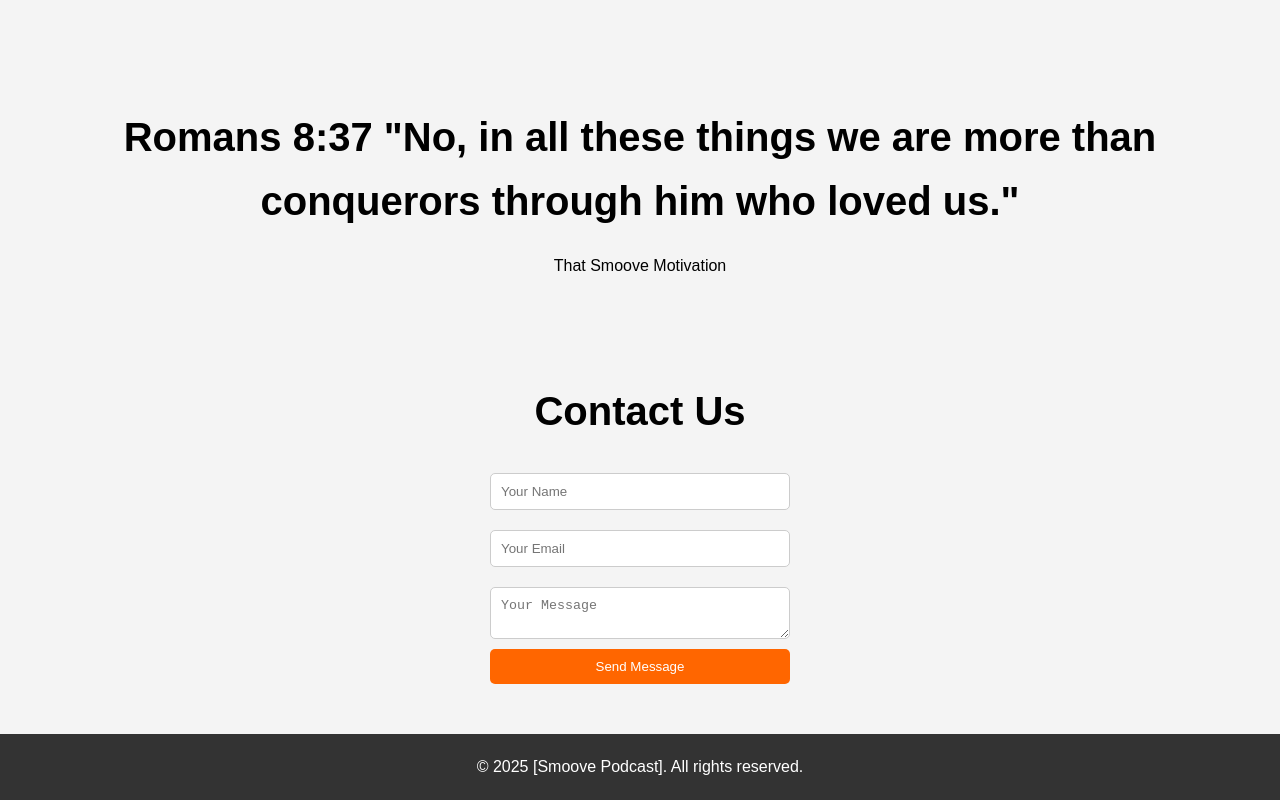
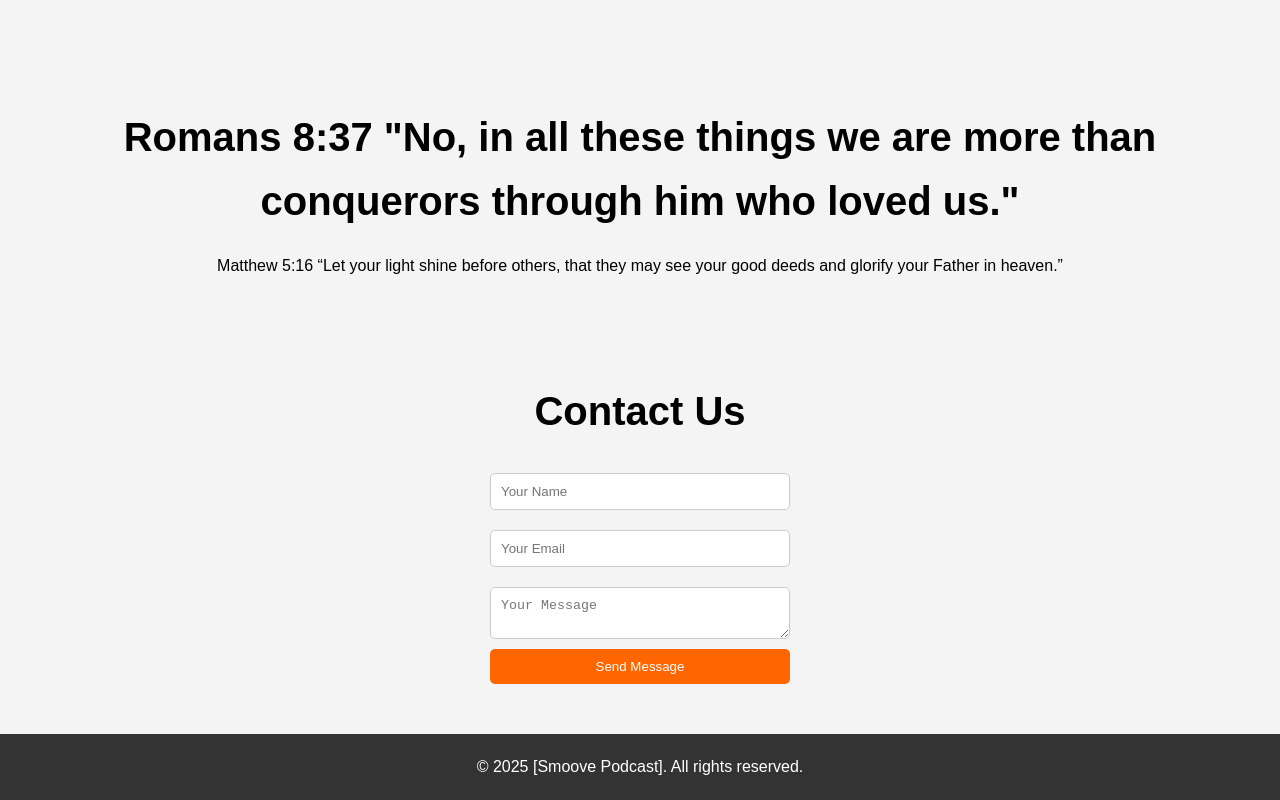
Before and after one commit to JSmoove0444/smoove-podcast, a plain HTML site: page index.html in a window 1280 px wide. Shown: the part 1846-2646 px from the top of the page. Drawn offline with Linux system fonts and the light colour scheme.

Commit message:
Update index.html

```diff
--- a/index.html
+++ b/index.html
@@ -177,7 +177,7 @@
 
     <section id="about">
         <h2>Romans 8:37 "No, in all these things we are more than conquerors through him who loved us."</h2>
-        <p> That Smoove Motivation  </p>
+        <p> Matthew 5:16 “Let your light shine before others, that they may see your good deeds and glorify your Father in heaven.”  </p>
     </section>
 
     <section id="contact">
```
